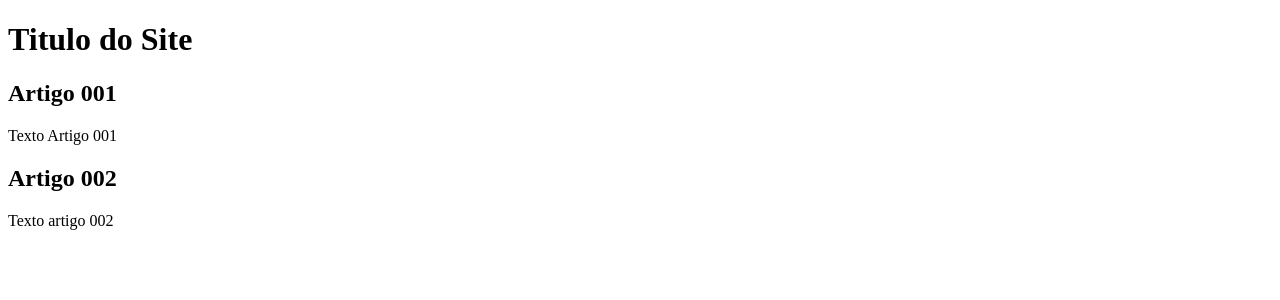
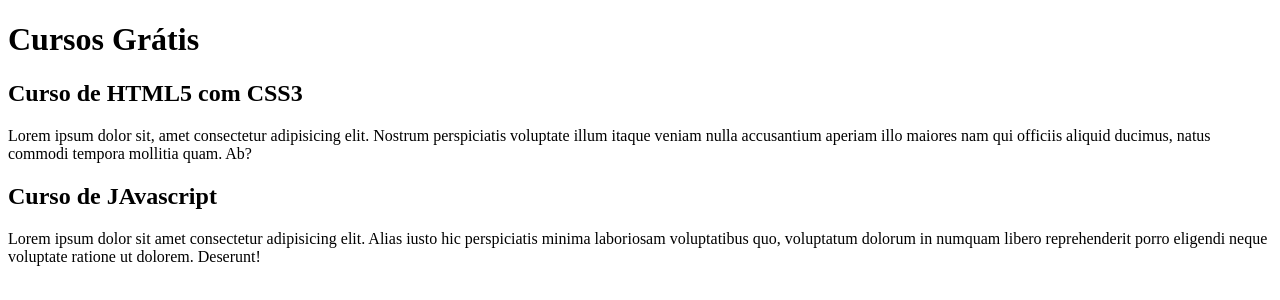
Before and after one commit to izadorettos/Projeto_site, a plain HTML site: page Index.html in a window 1280 px wide. Drawn offline with Linux system fonts and the light colour scheme.

Commit message:
conteudo iniciado

```diff
--- a/Index.html
+++ b/Index.html
@@ -8,15 +8,15 @@
 <body>
     <main>
         <header>
-            <h1>Titulo do Site</h1>
+            <h1>Cursos Grátis</h1>
          </header>
          </article>
-            <h2>Artigo 001</h2>
-            <p>Texto Artigo 001</p>
+            <h2>Curso de HTML5 com CSS3</h2>
+            <p>Lorem ipsum dolor sit, amet consectetur adipisicing elit. Nostrum perspiciatis voluptate illum itaque veniam nulla accusantium aperiam illo maiores nam qui officiis aliquid ducimus, natus commodi tempora mollitia quam. Ab?</p>
         <article>
         </article>
-            <h2>Artigo 002</h2>
-            <p>Texto artigo 002</p>
+            <h2>Curso de JAvascript</h2>
+            <p>Lorem ipsum dolor sit amet consectetur adipisicing elit. Alias iusto hic perspiciatis minima laboriosam voluptatibus quo, voluptatum dolorum in numquam libero reprehenderit porro eligendi neque voluptate ratione ut dolorem. Deserunt!</p>
         </article>
      </main>
 </body>
```
